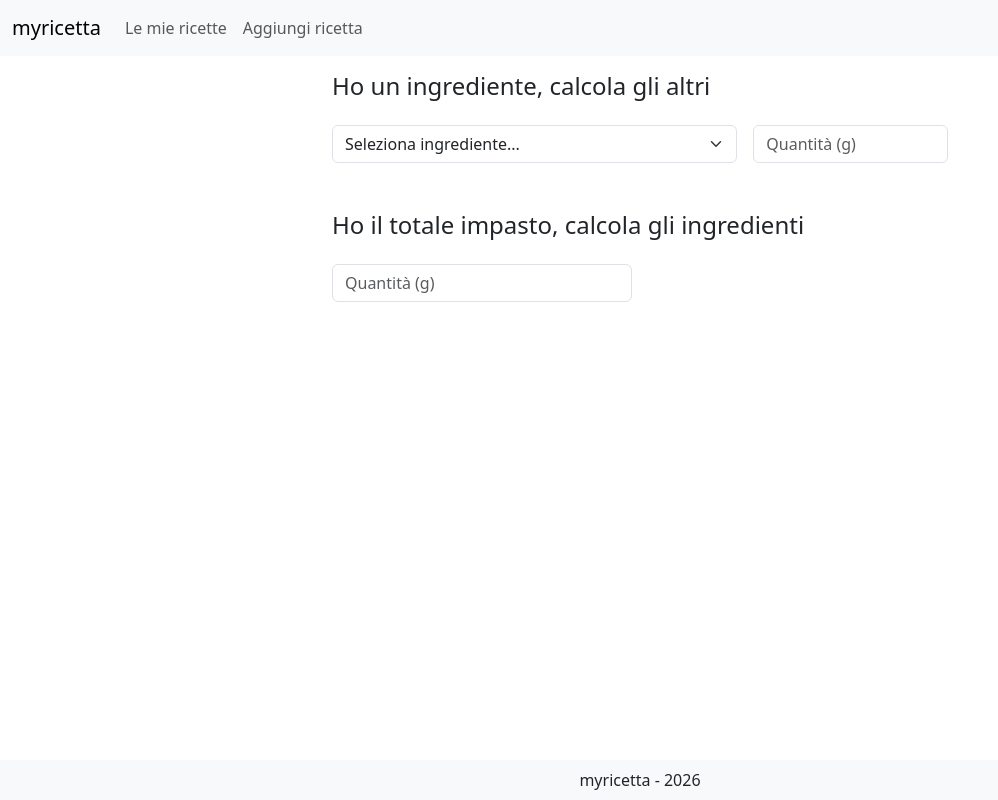
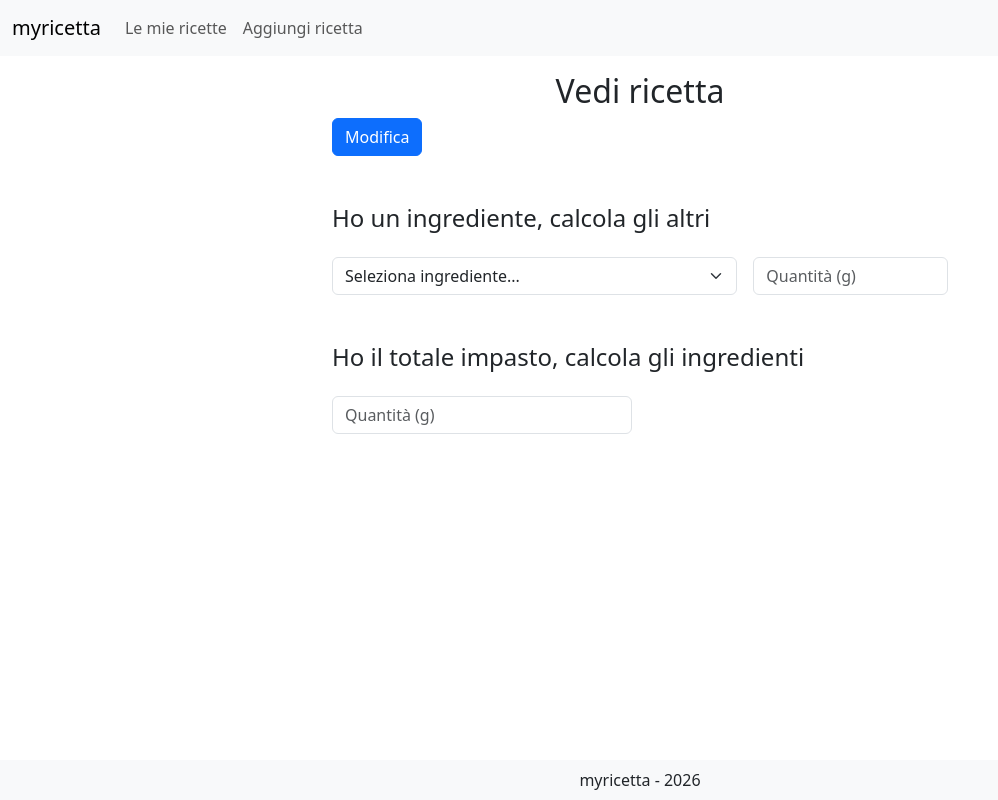
Before and after one commit to tave8/myricetta-react, a React (Vite) app: page /my-recipes/1 in a window 1280 px wide. Shown: the whole page, without its empty margins (0-998 px from the left). Built offline with nearby package versions, Linux system fonts and the light colour scheme.

Commit message:
add or edit mode single recipe

```diff
--- a/src/components/AddOrEditRecipe.jsx
+++ b/src/components/AddOrEditRecipe.jsx
@@ -32,15 +32,15 @@ const RecipeComponent = (props) => {
     focusNewIngredientName()
     // if this component is edit mode
     if (props.isEditMode) {
-      const recipeId = urlParams.recipeId
-      _recipeInstance
-        .getByIdRemote(recipeId)
-        .then((remoteRecipe) => {
-          console.log(remoteRecipe)
-        })
-        .catch((err) => {
-          console.error(err)
-        })
+      // const recipeId = urlParams.recipeId
+      // _recipeInstance
+      //   .getByIdRemote(recipeId)
+      //   .then((remoteRecipe) => {
+      //     console.log(remoteRecipe)
+      //   })
+      //   .catch((err) => {
+      //     console.error(err)
+      //   })
     }
   }, [])
 
@@ -51,7 +51,10 @@ const RecipeComponent = (props) => {
         <Row className="flex-column gap-5">
           {/* PAGE TITLE */}
           <Col>
-            <h2 className="text-center">{recipeName.trim() == "" ? "Aggiungi ricetta" : "Ricetta per " + recipeName}</h2>
+            {/* EDIT MODE */}
+            {props.isEditMode && <h2 className="text-center">{recipeName.trim() == "" ? "Modifica ricetta" : "Ricetta per " + recipeName}</h2>}
+            {/* ADD MODE */}
+            {!props.isEditMode && <h2 className="text-center">{recipeName.trim() == "" ? "Aggiungi ricetta" : "Ricetta per " + recipeName}</h2>}
           </Col>
           {/* RECIPE INFO (name, photo etc.) */}
           <Col>
@@ -234,19 +237,38 @@ const RecipeComponent = (props) => {
           </Col>
           {/* RECIPE ACTIONS (save recipe, etc.) */}
           <Col>
+            {/* EDIT MODE */}
+            {props.isEditMode && (
               <Button
                 variant="success"
                 onClick={() => {
-                const context = {
-                  _recipeInstance,
-                  recipeName,
-                  ingredientsCalculations,
-                }
-                addRecipeHelper(context)()
+                  // const context = {
+                  //   _recipeInstance,
+                  //   recipeName,
+                  //   ingredientsCalculations,
+                  // }
+                  // addRecipeHelper(context)()
+                }}
+              >
+                Modifica ricetta
+              </Button>
+            )}
+            {/* ADD MODE */}
+            {!props.isEditMode && (
+              <Button
+                variant="success"
+                onClick={() => {
+                  // const context = {
+                  //   _recipeInstance,
+                  //   recipeName,
+                  //   ingredientsCalculations,
+                  // }
+                  // addRecipeHelper(context)()
                 }}
               >
                 Aggiungi ricetta
               </Button>
+            )}
           </Col>
         </Row>
       </Col>
--- a/src/components/SeeMyRecipe.jsx
+++ b/src/components/SeeMyRecipe.jsx
@@ -3,7 +3,7 @@ import { Container, Row, Col, CardGroup, Card, Spinner, Alert, Button, Image, Fo
 
 import { QuantityIsNotValidError } from "../assets/js/Recipe/errors"
 import RecipeRemote from "../assets/js/Recipe/RecipeRemote"
-import { useParams } from "react-router-dom"
+import { useNavigate, useParams } from "react-router-dom"
 
 const RecipeCalculations = () => {
   // the Recipe instance. must not me touched.
@@ -19,6 +19,7 @@ const RecipeCalculations = () => {
   const [ingredientsCalculationsFromRecipeQuantity, setIngredientsCalculationsFromRecipeQuantity] = useState(null)
 
   const urlParams = useParams()
+  const navigate = useNavigate()
 
   /**
    * On component mount, load the recipe with the provided id
@@ -42,6 +43,17 @@ const RecipeCalculations = () => {
       <Row className="justify-content-center">
         <Col xs={12} md={6}>
           <Row className="flex-column gap-5">
+            {/* PAGE TITLE */}
+            <Col>
+              <h2 className="text-center">Vedi ricetta</h2>
+              <Button
+                onClick={() => {
+                  navigate(`/edit-recipe/${"xx"}`)
+                }}
+              >
+                Modifica
+              </Button>
+            </Col>
             {/* FROM 1 INGREDIENT, CALCULATE THE OTHERS */}
             <Col>
               <Row className="flex-column g-3">
```
Lines whose indentation alone changed are shown as unchanged.
